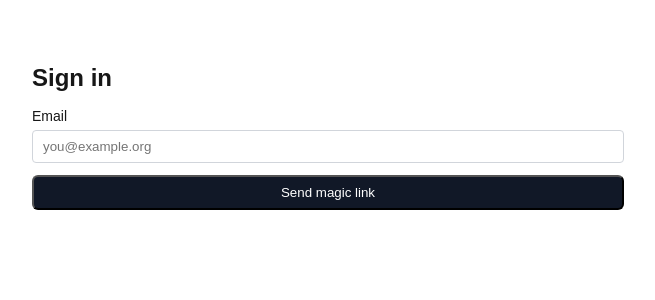
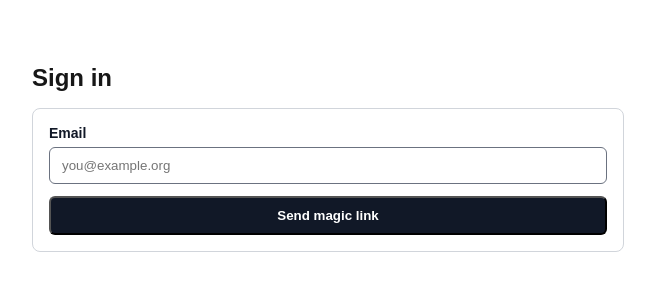
Before and after one commit to tomsullivan79/voiceflow-exit, a Next.js app: page /auth in a window 1280 px wide. Shown: the top 300 px of the page, without its empty margins (312-967 px from the left). Built offline with nearby package versions, Linux system fonts and the light colour scheme; no server answers.

Commit message:
ui(auth): high-contrast card, inputs, and notices (no logic changes)

```diff
--- a/app/auth/auth-client.tsx
+++ b/app/auth/auth-client.tsx
@@ -37,12 +37,9 @@ export default function AuthClient() {
 
     (async () => {
       try {
-        // 1) If redirected with magic-link tokens, persist to HTTP-only cookies via our server route
         const hash = readHash();
         if (hash) {
-          if (hash.error_description) {
-            setError(hash.error_description);
-          }
+          if (hash.error_description) setError(hash.error_description);
           if (hash.access_token && hash.refresh_token) {
             const r = await fetch("/api/auth/set", {
               method: "POST",
@@ -61,10 +58,9 @@ export default function AuthClient() {
           cleanUrl();
         }
 
-        // 2) Load current user (suppress the benign “Auth session missing!” when logged out)
         const { data, error: getUserErr } = await supabase.auth.getUser();
         if (getUserErr && getUserErr.message !== "Auth session missing!") {
-          throw getUserErr; // show real errors only
+          throw getUserErr; // real error
         }
 
         if (!mounted) return;
@@ -98,9 +94,7 @@ export default function AuthClient() {
     try {
       const { error } = await supabase.auth.signInWithOtp({
         email,
-        options: {
-          emailRedirectTo: `${window.location.origin}/auth`,
-        },
+        options: { emailRedirectTo: `${window.location.origin}/auth` },
       });
       if (error) throw error;
       setNotice("Magic link sent. Check your email.");
@@ -126,23 +120,74 @@ export default function AuthClient() {
     }
   }
 
-  if (loading) return <p>Loading…</p>;
+  if (loading) return <p style={{ color: "#e5e7eb" }}>Loading…</p>;
+
+  // High-contrast card styles
+  const cardStyle: React.CSSProperties = {
+    border: "1px solid #d1d5db",
+    background: "#ffffff",
+    color: "#111827",
+    borderRadius: 8,
+    padding: 16,
+  };
+  const labelStyle: React.CSSProperties = { display: "block", fontSize: 14, fontWeight: 600, color: "#111827" };
+  const inputStyle: React.CSSProperties = {
+    marginTop: 6,
+    width: "100%",
+    padding: "10px 12px",
+    border: "1px solid #6b7280",
+    borderRadius: 6,
+    color: "#111827",
+    background: "#ffffff",
+  };
+  const primaryBtn: React.CSSProperties = {
+    borderRadius: 6,
+    background: "#111827",
+    color: "#ffffff",
+    padding: "10px 14px",
+    fontWeight: 600,
+  };
+  const successBox: React.CSSProperties = {
+    border: "1px solid #34d399",
+    background: "#d1fae5",
+    color: "#065f46",
+    borderRadius: 6,
+    padding: 10,
+    fontSize: 14,
+  };
+  const errorBox: React.CSSProperties = {
+    border: "1px solid #fecaca",
+    background: "#fee2e2",
+    color: "#991b1b",
+    borderRadius: 6,
+    padding: 10,
+    fontSize: 14,
+  };
+  const infoBox: React.CSSProperties = {
+    border: "1px solid #bfdbfe",
+    background: "#eff6ff",
+    color: "#1e40af",
+    borderRadius: 6,
+    padding: 10,
+    fontSize: 14,
+  };
 
   return (
     <div style={{ display: "grid", gap: 16 }}>
+      <div style={cardStyle}>
         {user ? (
-        <>
-          <div style={{ border: "1px solid #86efac", background: "#f0fdf4", padding: 12, color: "#166534" }}>
-            Signed in as <span style={{ fontWeight: 600 }}>{user.email || user.id}</span>.
+          <div style={{ display: "grid", gap: 12 }}>
+            <div style={successBox}>
+              Signed in as <span style={{ fontWeight: 700 }}>{user.email || user.id}</span>.
             </div>
-          <button onClick={handleSignOut} style={{ borderRadius: 6, background: "#111827", color: "#fff", padding: "8px 12px" }}>
+            <button onClick={handleSignOut} style={primaryBtn}>
               Sign out
             </button>
-        </>
+          </div>
         ) : (
           <form onSubmit={handleSendMagicLink} style={{ display: "grid", gap: 12 }}>
             <div>
-            <label htmlFor="email" style={{ display: "block", fontSize: 14, fontWeight: 500 }}>
+              <label htmlFor="email" style={labelStyle}>
                 Email
               </label>
               <input
@@ -151,26 +196,19 @@ export default function AuthClient() {
                 type="email"
                 placeholder="you@example.org"
                 required
-              style={{ marginTop: 6, width: "100%", padding: "8px 10px", border: "1px solid #d1d5db", borderRadius: 4 }}
+                style={inputStyle}
               />
             </div>
-          <button type="submit" style={{ borderRadius: 6, background: "#111827", color: "#fff", padding: "8px 12px" }}>
+            <button type="submit" style={primaryBtn}>
               Send magic link
             </button>
           </form>
         )}
+      </div>
 
-      {/* Only show meaningful errors; not the benign “Auth session missing!” */}
-      {error && error !== "Auth session missing!" ? (
-        <div style={{ border: "1px solid #fecaca", background: "#fef2f2", padding: 10, color: "#991b1b", fontSize: 14 }}>
-          {error}
-        </div>
-      ) : null}
-      {notice ? (
-        <div style={{ border: "1px solid #bfdbfe", background: "#eff6ff", padding: 10, color: "#1e40af", fontSize: 14 }}>
-          {notice}
-        </div>
-      ) : null}
+      {/* High-contrast notices */}
+      {error && error !== "Auth session missing!" ? <div style={errorBox}>{error}</div> : null}
+      {notice ? <div style={infoBox}>{notice}</div> : null}
     </div>
   );
 }
```
Lines whose indentation alone changed are shown as unchanged.
